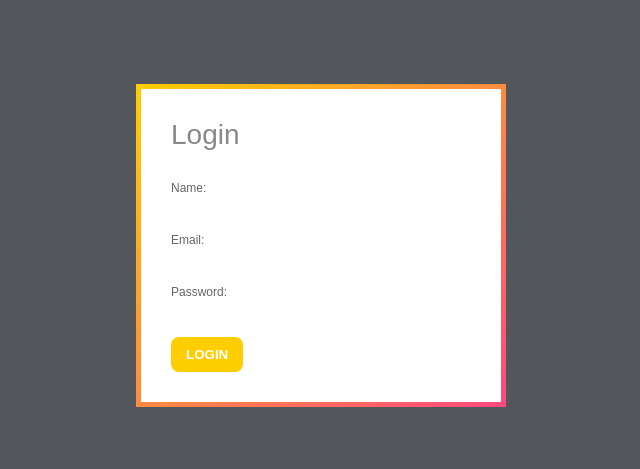
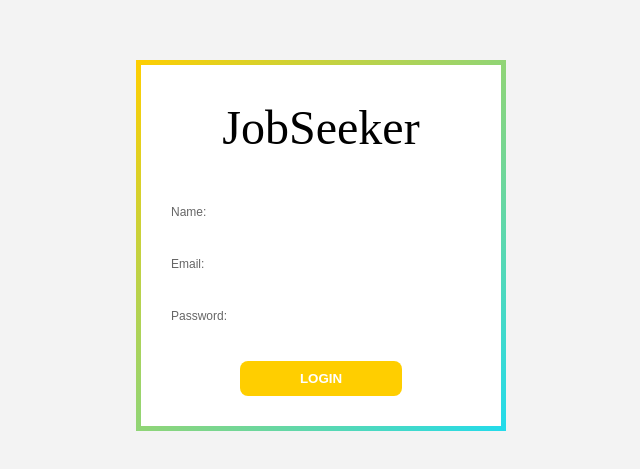
Before and after one commit to danielroseberry/Job-Seeker, a React (Create React App) app in the folder job-seeker/: page / in a window 1280 px wide. Shown: the part 155-624 px from the top of the page, without its empty margins (319-959 px from the left). Built offline with nearby package versions, Linux system fonts and the light colour scheme.

Commit message:
Color changes began UserPortal

```diff
--- a/job-seeker/src/components/LoginForm.js
+++ b/job-seeker/src/components/LoginForm.js
@@ -12,7 +12,7 @@ function LoginForm({ Login, error}) {
   return (
     <form onSubmit={submitHandler}>
         <div className="form-inner">
-        <h2>Login</h2>
+            <h2>JobSeeker</h2>
             {(error != "") ? (<div className="error">{error}</div>) : ""}
             <div className="form-group">
                 <label htmlFor="name">Name:</label>
@@ -26,7 +26,9 @@ function LoginForm({ Login, error}) {
                 <label htmlFor="password">Password:</label>
                 <input type="password" name="password" id="password" onChange={e => setDetails({...details, password: e.target.value})} value={details.password}/>
             </div>
+            <div className="login-button-container">
                 <input type="submit" value="LOGIN"/>
+            </div>
         </div>
     </form>
   )
--- a/job-seeker/src/index.css
+++ b/job-seeker/src/index.css
@@ -31,7 +31,7 @@ input, button {
   display: flex;
   align-items: center;
   justify-content: center;
-  background-color: #53565A;
+  background-color: #f3f3f3;
 }
 
 form{
@@ -48,7 +48,7 @@ form:after{
   right: -5px;
   bottom: -5px;
   z-index: 1;
-  background-image: linear-gradient(to bottom right, #FFCE00, #FE4880);
+  background-image: linear-gradient(to bottom right, #FFCE00, #22dbec);
 }
 
 form .form-inner {
@@ -60,16 +60,23 @@ form .form-inner {
 }
 
 form .form-inner h2 {
-  color: #888;
-  font-size: 28px;
+  color: rgb(0, 0, 0);
+  text-align: center;
+  font-family: 'Billabong', 'Brush Script MT', cursive;
+  font-size: 48px;
   font-weight: 500;
-  margin-bottom: 30px;
+  margin-top: 5px;
+  margin-bottom: 50px;
 }
 
 form .form-inner .form-group {
   display: block;
   width: 300px;
   margin-bottom: 15px;
+}
+
+form .form-inner .login-button-container {
+  text-align: center;
 }
 
 .form-inner .form-group label {
@@ -81,13 +88,14 @@ form .form-inner .form-group {
 }
 
 .form-inner .form-group:focus-within label {
-  color: #FE4880;
+  color: #22dbec;
 }
 
 .form-inner .form-group:focus-within input {
   display: block;
+  justify-content: center;
   width: 100%;
-  padding: 10px 15px;
+  padding: 10px 60px;
   background-color: #F8F8F8;
   border-radius: 8px;
   transition: 0.4s;
@@ -100,9 +108,9 @@ form .form-inner .form-group input:focus {
 form .form-inner input[type="submit"],
 .welcome button {
   display: inline-block;
-  padding: 10px 15px;
+  padding: 10px 60px;
   border-radius: 8px;
-  background-image: linear-gradient(to right, #FFCE00 50%, #FFCE00 50%, #FE4880);
+  background-image: linear-gradient(to right, #FFCE00 50%, #FFCE00 50%, #22dbec);
   background-size: 200%;
   background-position: 0%;
   transition: 0.4s;
@@ -131,6 +139,6 @@ form .form-inner input[type="submit"]:hover,
 }
 
 .welcome h2 span{
-  color: #FE4880;
+  color: #22dbec;
   font-weight: 700;
 }
```
Also changed, not shown: job-seeker/src/components/UserPortal.js (added, +12 -0 lines). Lines whose indentation alone changed are shown as unchanged.
